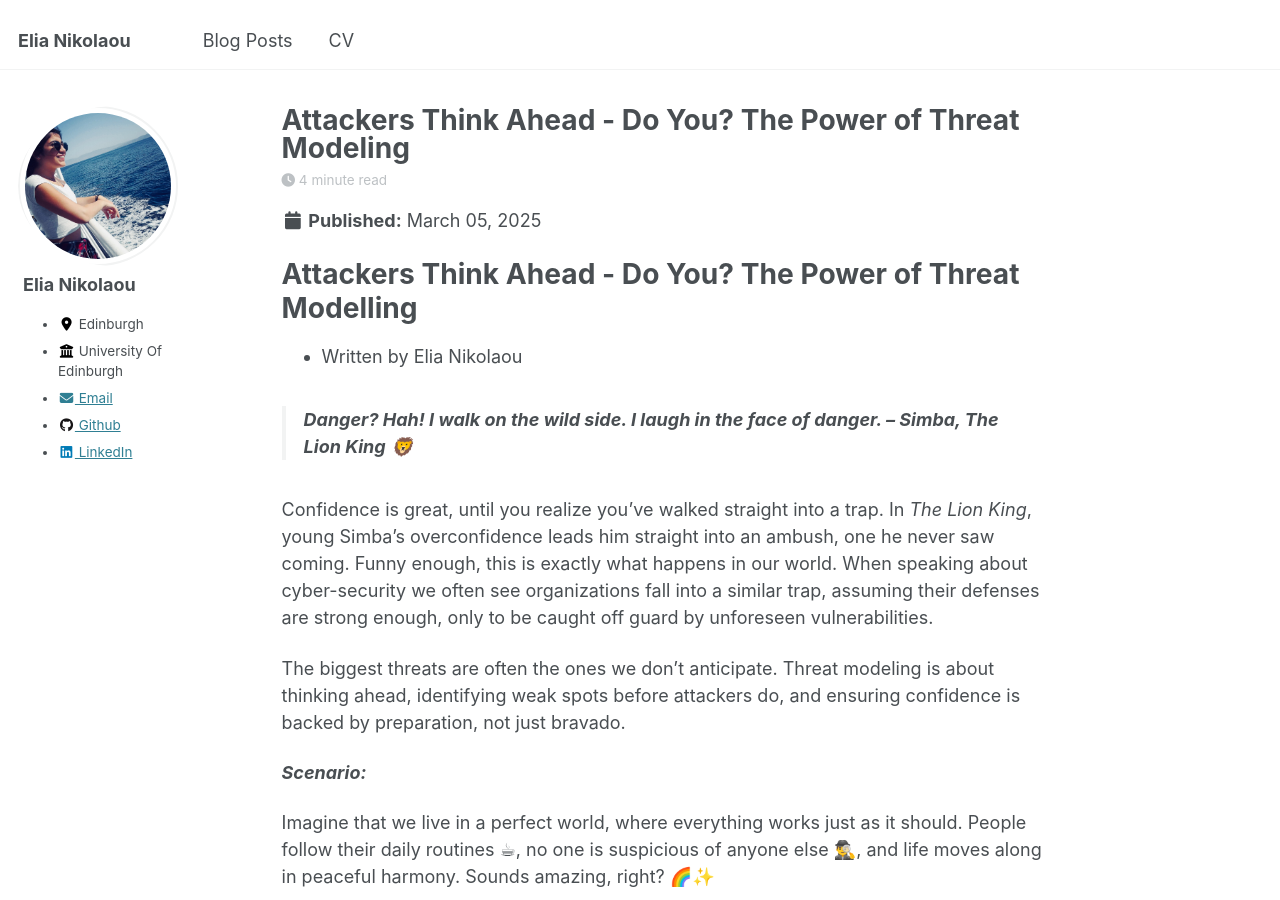
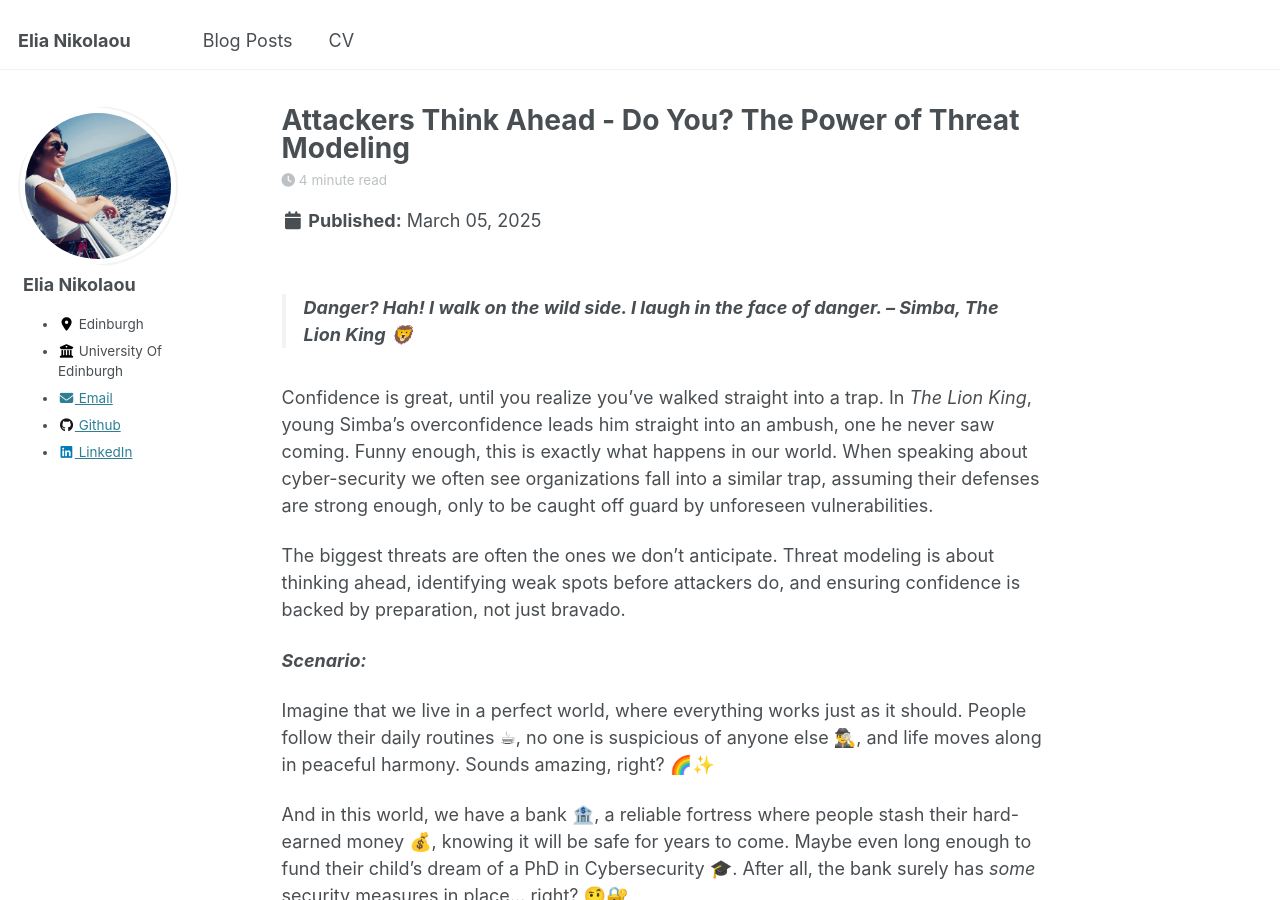
Before and after one commit to Elia-Nikolaou/Elia-Nikolaou.github.io, a Jekyll site: the page built from _posts/2025-03-05-blog-post-2.md, in a window 1280 px wide and 900 px high. Built offline with Jekyll 4.4.1, drawn with Linux system fonts in a browser that asks for light colours.

Commit message:
Update 2025-03-05-blog-post-2.md

```diff
--- a/_posts/2025-03-05-blog-post-2.md
+++ b/_posts/2025-03-05-blog-post-2.md
@@ -1,15 +1,13 @@
 ---
 title: 'Attackers Think Ahead - Do You? The Power of Threat Modeling'
 date: 05/03/2025
+author: Elia Nikolaou
 tags:
   - cool
   - Threat-Modelling
   - Cybersecurity
   - Attackers
 ---
-# Attackers Think Ahead - Do You? The Power of Threat Modelling
-
-- Written by Elia Nikolaou
 
 > ***Danger? Hah! I walk on the wild side. I laugh in the face of danger. – Simba, The Lion King*** 🦁
 >
```
